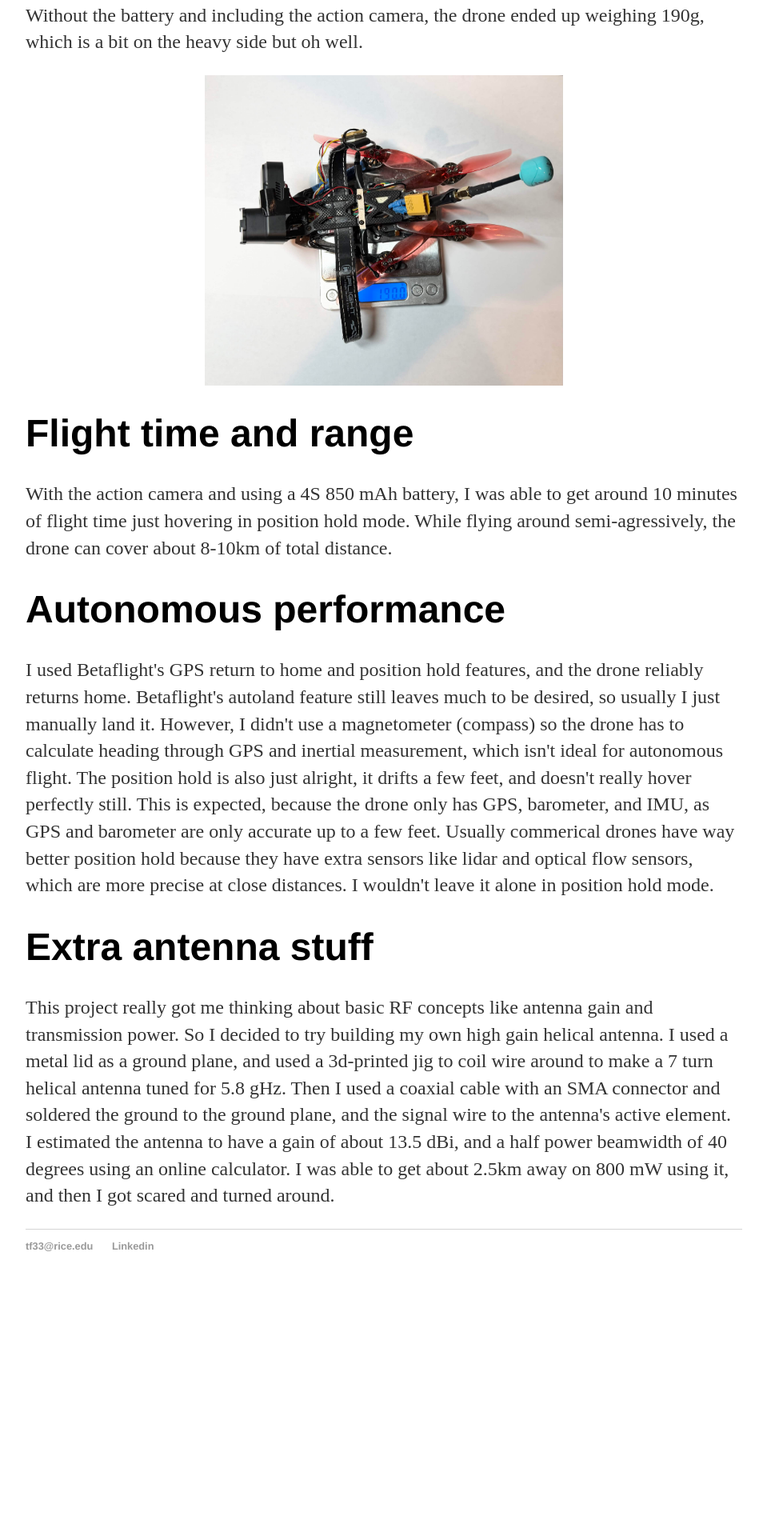
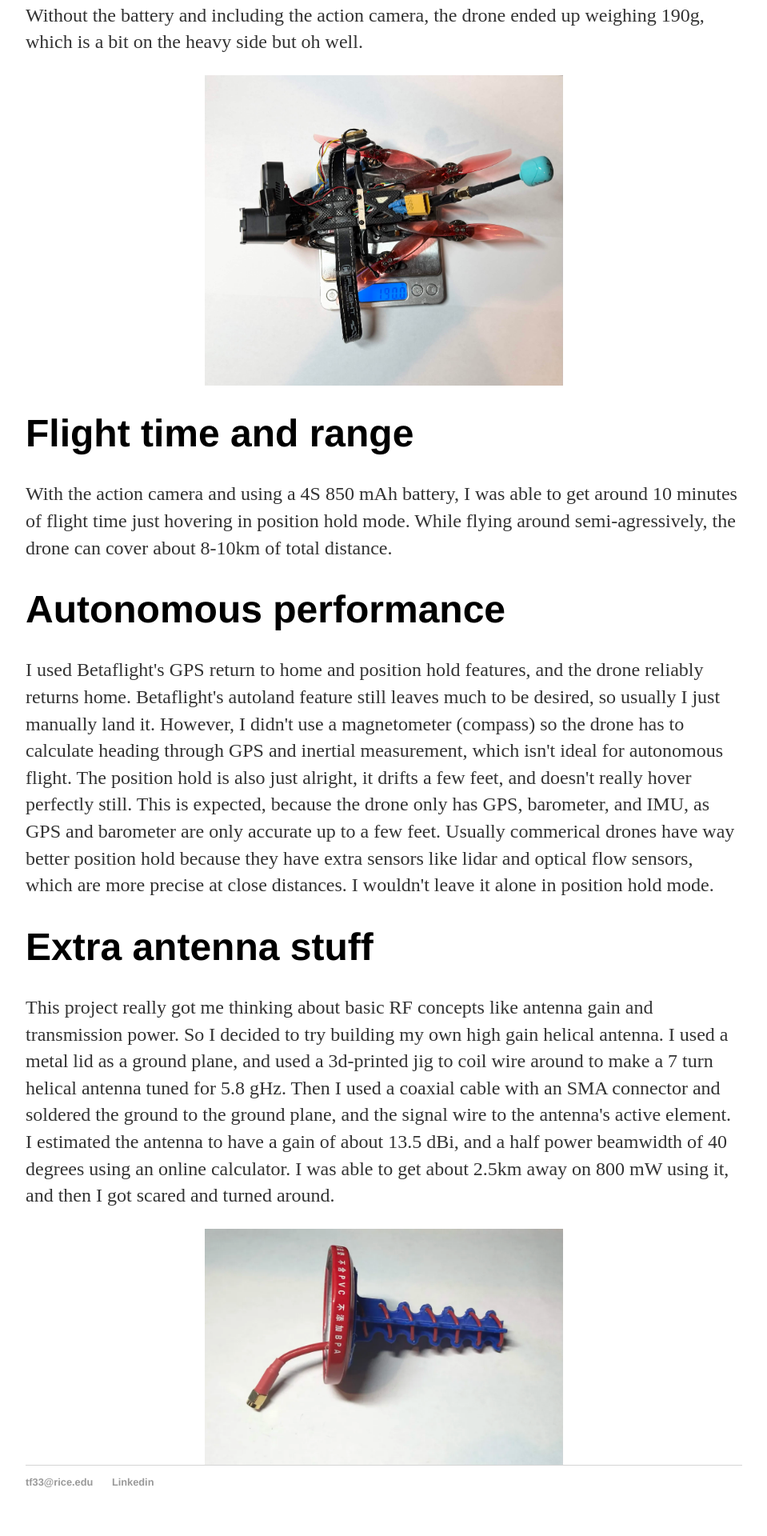
Before and after one commit to tfu1897/tfu1897.github.io, a Jekyll site: the page built from Projects/drone.html, in a window 1280 px wide. Shown: the part 2268-4188 px from the top of the page at 80% size, without its empty margins (160-1119 px from the left). Built offline with Jekyll 4.4.1, drawn with Linux system fonts in a browser that asks for light colours; before the commit the page ends 3893 px from its top, so only the background shows below that.

Commit message:
Update drone.html

```diff
--- a/Projects/drone.html
+++ b/Projects/drone.html
@@ -41,6 +41,6 @@ permalink: /Projects/drone/
 <div class="extra">
 	<h1>Extra antenna stuff</h1>
 	<p>This project really got me thinking about basic RF concepts like antenna gain and transmission power.  So I decided to try building my own high gain helical antenna.  I used a metal lid as a ground plane, and used a 3d-printed jig to coil wire around to make a 7 turn helical antenna tuned for 5.8 gHz.  Then I used a coaxial cable with an SMA connector and soldered the ground to the ground plane, and the signal wire to the antenna's active element.  I estimated the antenna to have a gain of about 13.5 dBi, and a half power beamwidth of 40 degrees using an online calculator.  I was able to get about 2.5km away on 800 mW using it, and then I got scared and turned around. </p>
-
+		<img src="{{ 'images/antenna.jpg' | relative_url }}" class="centered-image">
 
 </div><!-- /.blurb -->
```
